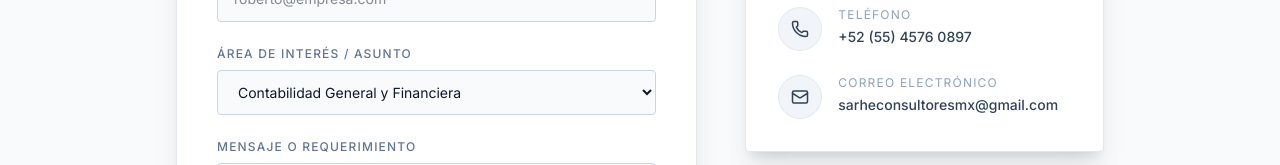
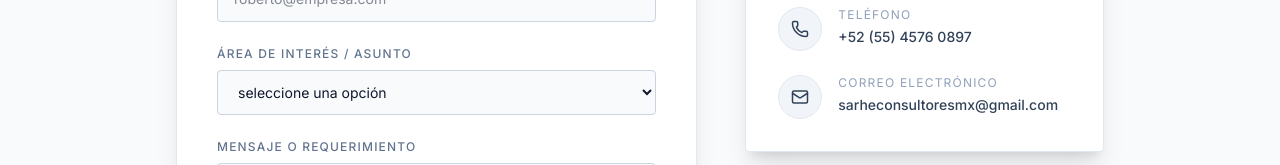
Before and after one commit to franztorresing-5/sarhe, a Next.js app: page /contacto in a window 1280 px wide. Shown: the part 485-650 px from the top of the page. Built offline with nearby package versions, Linux system fonts and the light colour scheme.

Commit message:
version 2.5

```diff
--- a/app/contacto/page.tsx
+++ b/app/contacto/page.tsx
@@ -153,8 +153,12 @@ export default function ContactPage() {
                                     <label className="block text-xs uppercase tracking-widest text-slate-500 dark:text-stone-400 mb-2 font-medium">Área de Interés / Asunto</label>
                                     <select
                                         name="service"
+                                        defaultValue=""
                                         className="w-full bg-slate-50 dark:bg-[#070e1c] border border-slate-300 dark:border-stone-800 rounded-sm px-4 py-3 text-sm text-slate-900 dark:text-white focus:outline-none focus:border-slate-600 dark:focus:border-stone-400 transition-colors"
                                     >
+                                        <option value="" disabled className="text-gray-400">
+                                            seleccione una opción
+                                        </option>
                                         <option value="Contabilidad General y Financiera">Contabilidad General y Financiera</option>
                                         <option value="Asesoria Fiscal e Impuestos ">Asesoria Fiscal e Impuestos </option>
                                         <option value="Auditoria y Control Interno">Auditoria y Control Interno</option>
```
